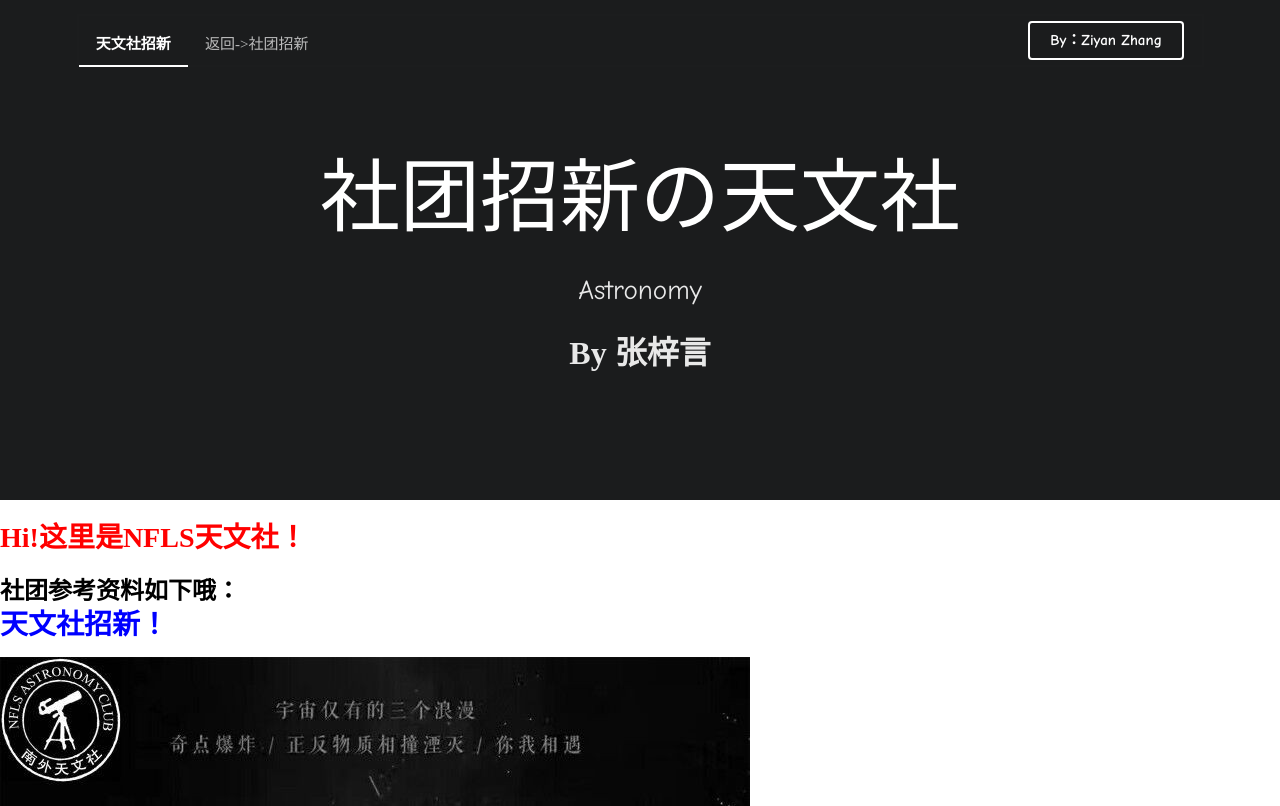
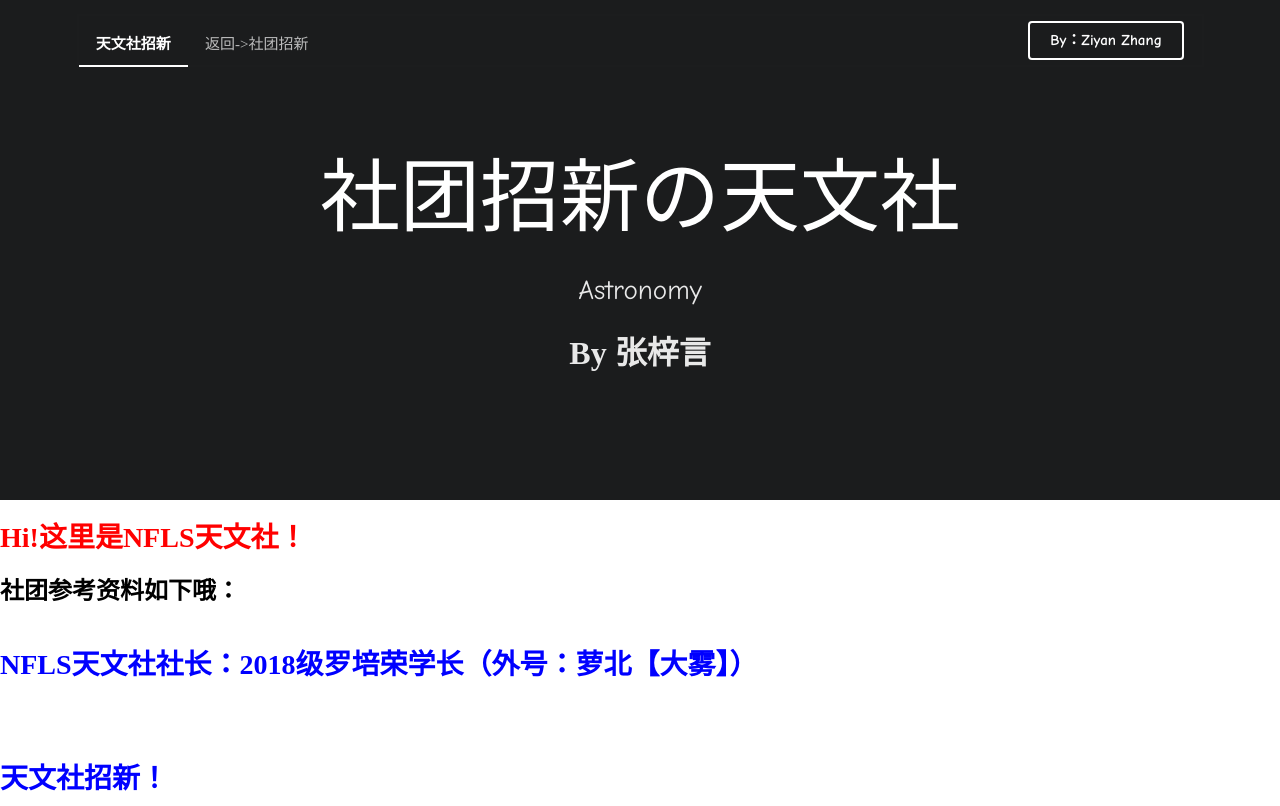
Before and after one commit to NFLS-2020/association-astronomy, a plain HTML site: page index.html in a window 1280 px wide. Shown: the top 806 px of the page. Drawn offline with nearby package versions, Linux system fonts and the light colour scheme.

Commit message:
Update index.html

```diff
--- a/index.html
+++ b/index.html
@@ -138,7 +138,12 @@ function show_info()
     <div style="color:black">
         <h2 style="font-family:KaiTi">社团参考资料如下哦：</h2>
     </div>
+    <br>
+    <br>
     <div style="color:blue">
+        <h1 style="font-family:STXinWei">NFLS天文社社长：2018级罗培荣学长（外号：萝北【大雾】）</h1>
+        <br>
+        <br>
         <h1 style="font-family:STXinWei">天文社招新！</h1>
         <img src="https://raw.githubusercontent.com/NFLS-2020/association-astronomy/master/%E5%A4%A9%E6%96%87%E7%A4%BE/1.jpg">
         <br>
```
